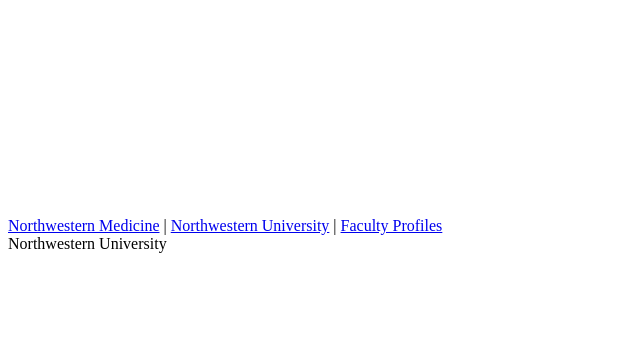
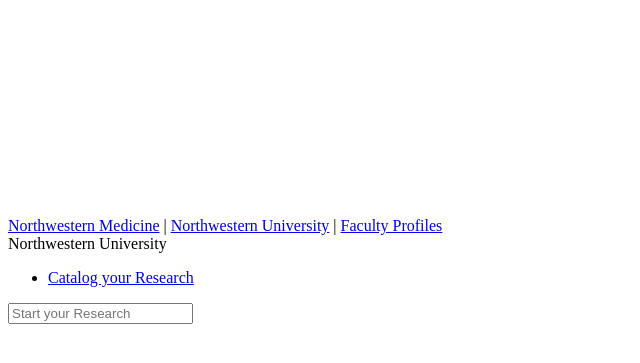
Before and after one commit to galterlibrary/InvenioRDM-at-NU, a Python web app: template cd2h_repo_project/modules/theme/templates/cd2hrepo_theme/header.html in a window 1280 px wide. Shown: the top 363 px of the page, without its empty margins (0-640 px from the left). Run offline with Jinja, Linux system fonts and the light colour scheme; the template is opened without the code that fills it, so the values that code supplies are empty.

Commit message:
Add navbar with Catalog/Search links (#178)
* Add navbar with Catalog/Search links
* Test for presence of search bar

```diff
--- a/cd2h_repo_project/config.py
+++ b/cd2h_repo_project/config.py
@@ -65,9 +65,9 @@
 # Theme configuration
 # ===================
 #: Site name
-THEME_SITENAME = _('Next Generation Repository')
+THEME_SITENAME = _('Next Generation Research Discovery')
 #: Frontpage title.
-THEME_FRONTPAGE_TITLE = _('Next Generation Repository')
+THEME_FRONTPAGE_TITLE = _('Next Generation Research Discovery')
 # THEME_HEADER_LOGIN_TEMPLATE = 'invenio_theme/header_login.html'
 
 # Email configuration
--- /dev/null
+++ b/cd2h_repo_project/modules/frontpage/templates/cd2hrepo_frontpage/header.html
@@ -0,0 +1,4 @@
+{% extends "cd2hrepo_theme/header.html" %}
+
+{%- block product_nav %}
+{% endblock %}
--- /dev/null
+++ b/cd2h_repo_project/modules/records/templates/records/header.html
@@ -0,0 +1,4 @@
+{% extends "cd2hrepo_theme/header.html" %}
+
+{% block search %}
+{% endblock %}
--- a/cd2h_repo_project/modules/records/templates/records/search.html
+++ b/cd2h_repo_project/modules/records/templates/records/search.html
@@ -11,6 +11,10 @@
  {%- endblock javascript %}
 
 {% set title = "Search" %}
+
+{%- block page_header %}
+{% include "records/header.html" %}
+{% endblock %}
 
 {%- block page_body %}
 <div class="container body-container">
--- a/cd2h_repo_project/modules/theme/templates/cd2hrepo_theme/header.html
+++ b/cd2h_repo_project/modules/theme/templates/cd2hrepo_theme/header.html
@@ -1,8 +1,9 @@
 <header id="header">
   <div class="container">
     <div class="row">
+
       {%- block organization_header %}
-      <div id='brandTop' class="col-md-12">
+      <div id='organizationHeader' class="col-md-12">
         <div id='brandTopLogo' class='hidden-xs hidden-sm col-md-6'>
           <a class='institutionLogo' href='https://www.feinberg.northwestern.edu/'>
             <img src="{{ url_for('static', filename='img/logos/northwestern-medicine.svg') }}" alt='Northwestern Medicine'>
@@ -22,7 +23,7 @@
       {% endblock %}
 
       {%- block product_header %}
-      <div id='brandBottom' class="col-md-12">
+      <div id='productHeader' class="col-md-12">
         <div id="productTitle" class='col-xs-12 col-sm-7'>
           <a href='/'>{{ config.THEME_SITENAME }}</a>
         </div>
@@ -70,6 +71,42 @@
         {%- endif %}
       </div>
       {% endblock %}
+
+      {%- block product_nav %}
+      <div id="productNav" class="col-md-12">
+        <nav class="navbar">
+          <div class="container-fluid">
+            <div class="collapse navbar-collapse">
+
+              {% block catalog %}
+              <ul class="nav navbar-nav">
+                <li>
+                  <a href="{{ url_for('invenio_deposit_ui.new') }}" class="navbar-link">
+                    <span class="glyphicon glyphicon-upload" aria-hidden="true"></span>
+                    <span class="catalog-text">Catalog your Research</span>
+                  </a>
+                </li>
+              </ul>
+              {% endblock %}
+
+              {% block search %}
+              <div class="nav navbar-nav navbar-right">
+                <form class="navbar-form"
+                      action="{{config.THEME_SEARCH_ENDPOINT}}" role="search">
+                  <div class="input-group">
+                    <span class="input-group-addon navbar-btn"><i class="fa fa-search"></i></span>
+                    <input type="text" class="form-control search" name="q" placeholder="Start your Research">
+                  </div>
+                </form>
+              </div>
+              {% endblock %}
+
+            </div>
+          </div>
+        </nav>
+      </div>
+      {%- endblock %}
+
     </div>
   </div>
 </header>
```
Also changed, not shown: cd2h_repo_project/modules/frontpage/templates/cd2hrepo_frontpage/index.html (+27 -10 lines), cd2h_repo_project/modules/theme/static/scss/header.scss (+67 -3 lines), tests/e2e/test_front_page.py (+1 -1 lines), tests/ui/test_views.py (+44 -1 lines).
